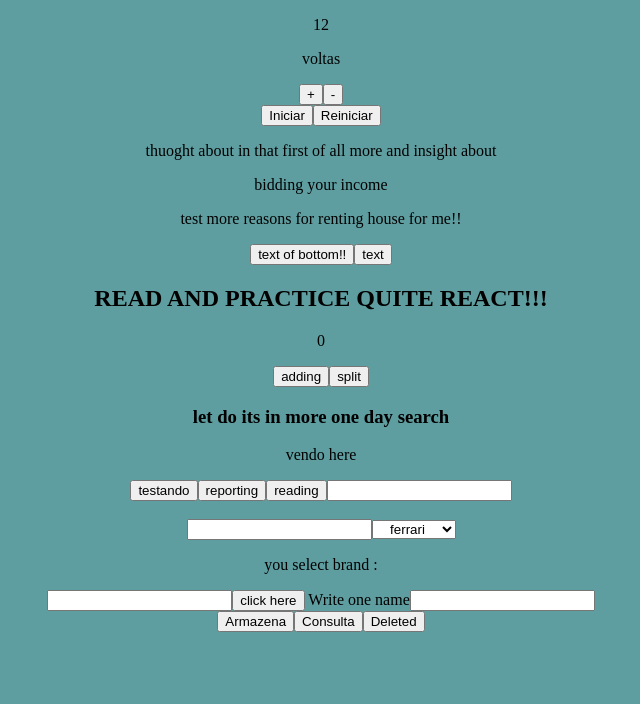
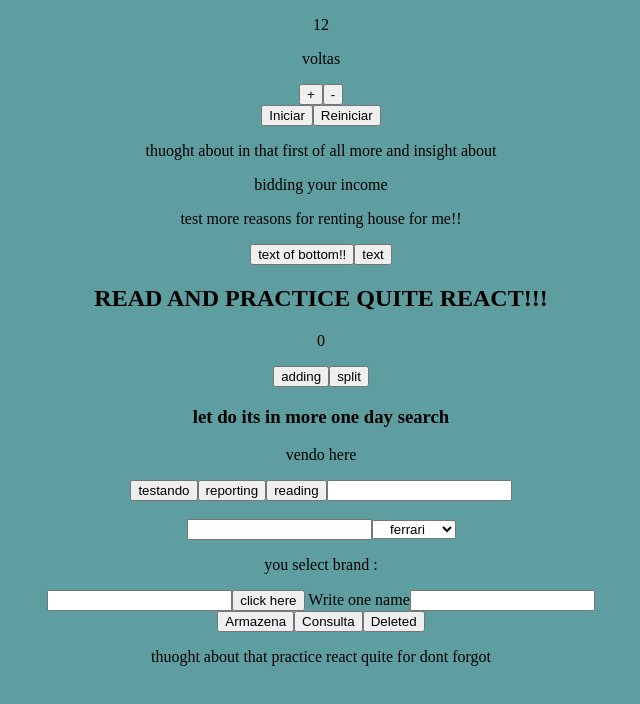
Before and after one commit to felipe-programador-18/traning-react, a React (Create React App) app in the folder myapp/: page / in a window 1280 px wide. Shown: the top 704 px of the page, without its empty margins (319-959 px from the left). Built offline with nearby package versions, Linux system fonts and the light colour scheme.

Commit message:
c19-adding practice about props

```diff
--- a/myapp/src/App.js
+++ b/myapp/src/App.js
@@ -64,6 +64,15 @@ const Messagese = (props) => {
   return(
     <p>
     {props.message}
+    </p>
+  )
+}
+
+
+const AnotherPara = (props) =>{
+  return (
+    <p>
+    {props.means}
     </p>
   )
 }
@@ -222,6 +231,10 @@ function App() {
 
 
 
+
+   <AnotherPara means= 'thuoght about that practice react quite for dont forgot' />
+
+
     </div>
 
 
```
